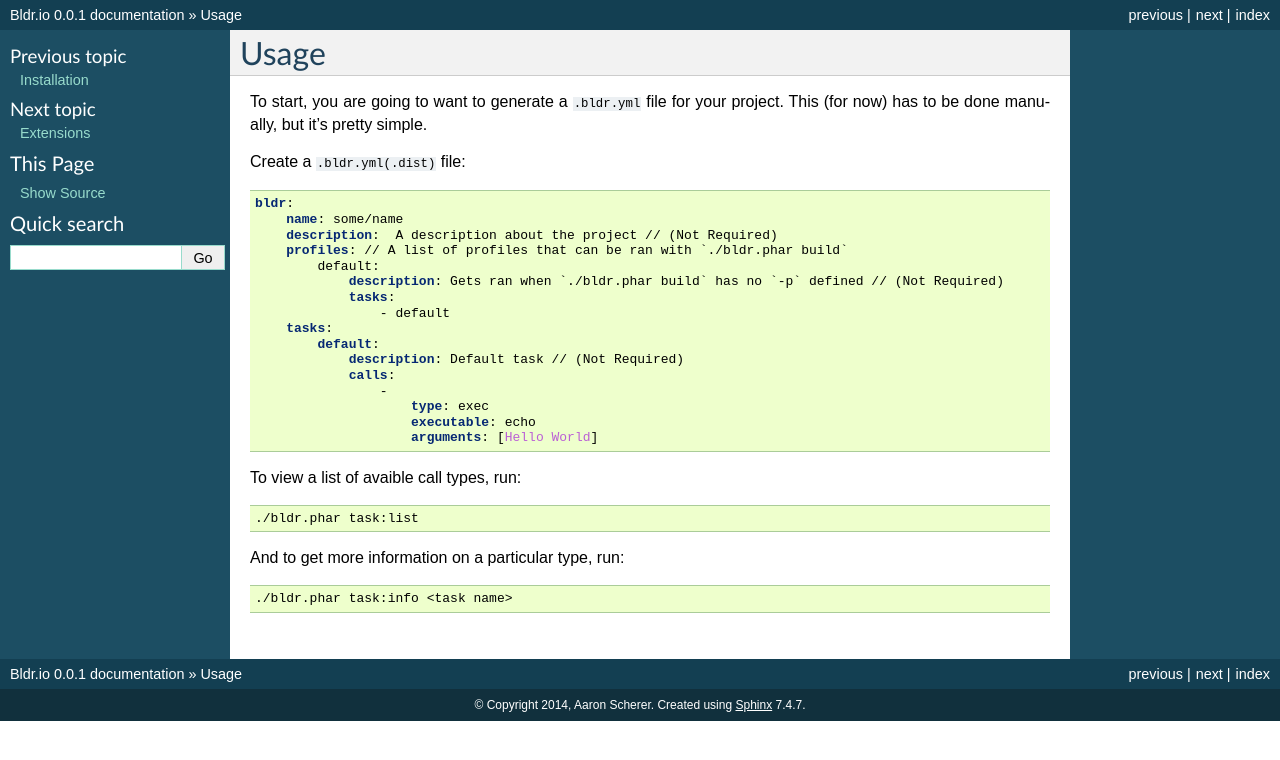
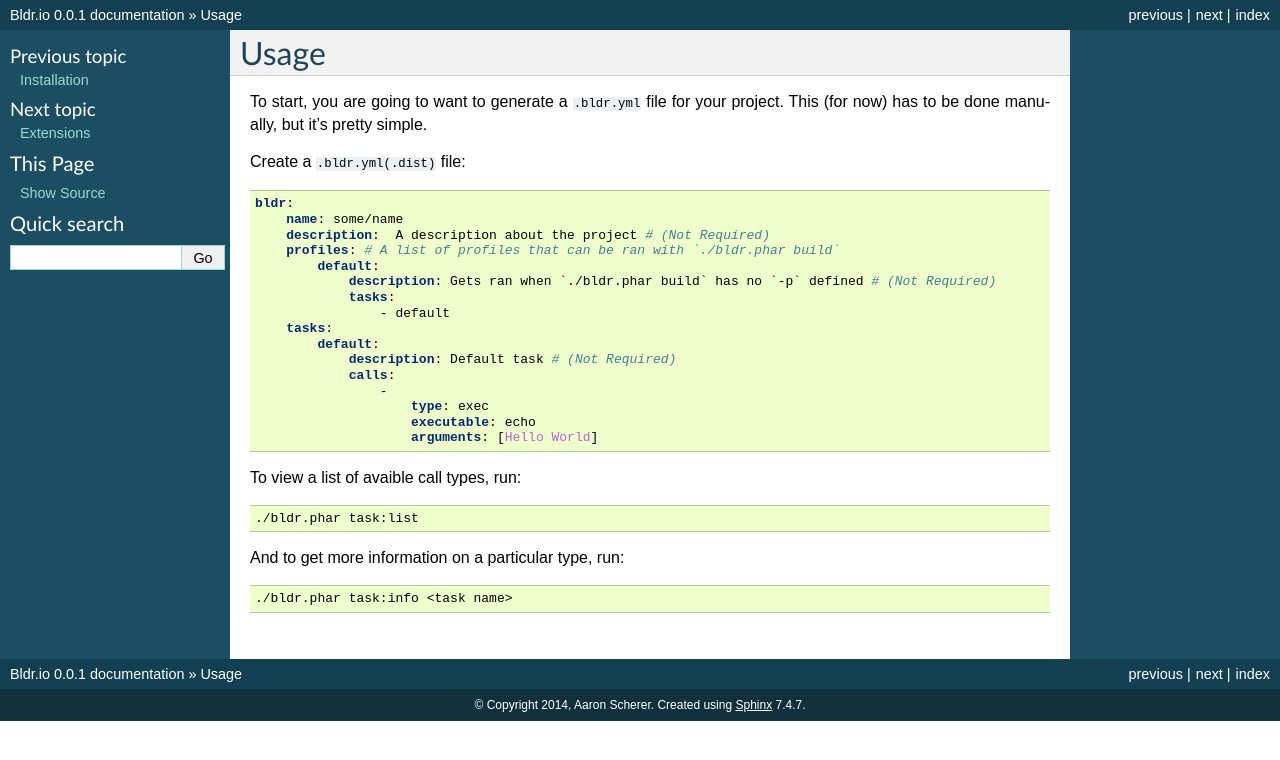
Before and after one commit to bldr-io/bldr, a Sphinx documentation site: the page built from docs/usage.rst, in a window 1280 px wide. Shown: the top 760 px of the page. Built offline with Sphinx 7.4.7, drawn with Linux system fonts in a browser that asks for light colours; pages that are not in the unit, such as notebooks, are missing from menus.

Commit message:
Use yaml comments in yaml code

```diff
--- a/docs/usage.rst
+++ b/docs/usage.rst
@@ -11,15 +11,15 @@ Create a ``.bldr.yml(.dist)`` file:
 
     bldr:
         name: some/name
-        description:  A description about the project // (Not Required)
-        profiles: // A list of profiles that can be ran with `./bldr.phar build`
+        description:  A description about the project # (Not Required)
+        profiles: # A list of profiles that can be ran with `./bldr.phar build`
             default:
-                description: Gets ran when `./bldr.phar build` has no `-p` defined // (Not Required)
+                description: Gets ran when `./bldr.phar build` has no `-p` defined # (Not Required)
                 tasks:
                     - default
         tasks:
             default:
-                description: Default task // (Not Required)
+                description: Default task # (Not Required)
                 calls:
                     -
                         type: exec
```
